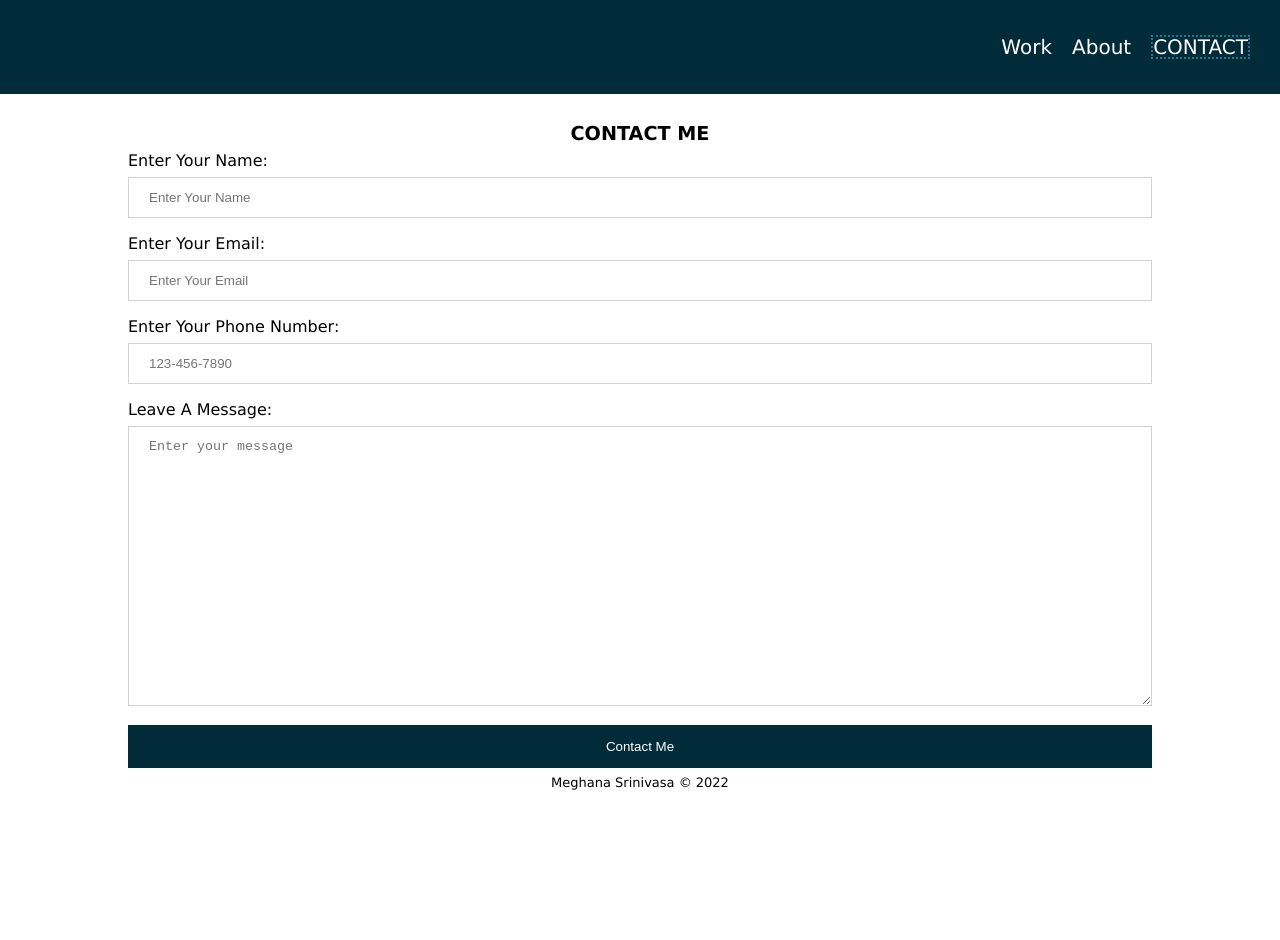
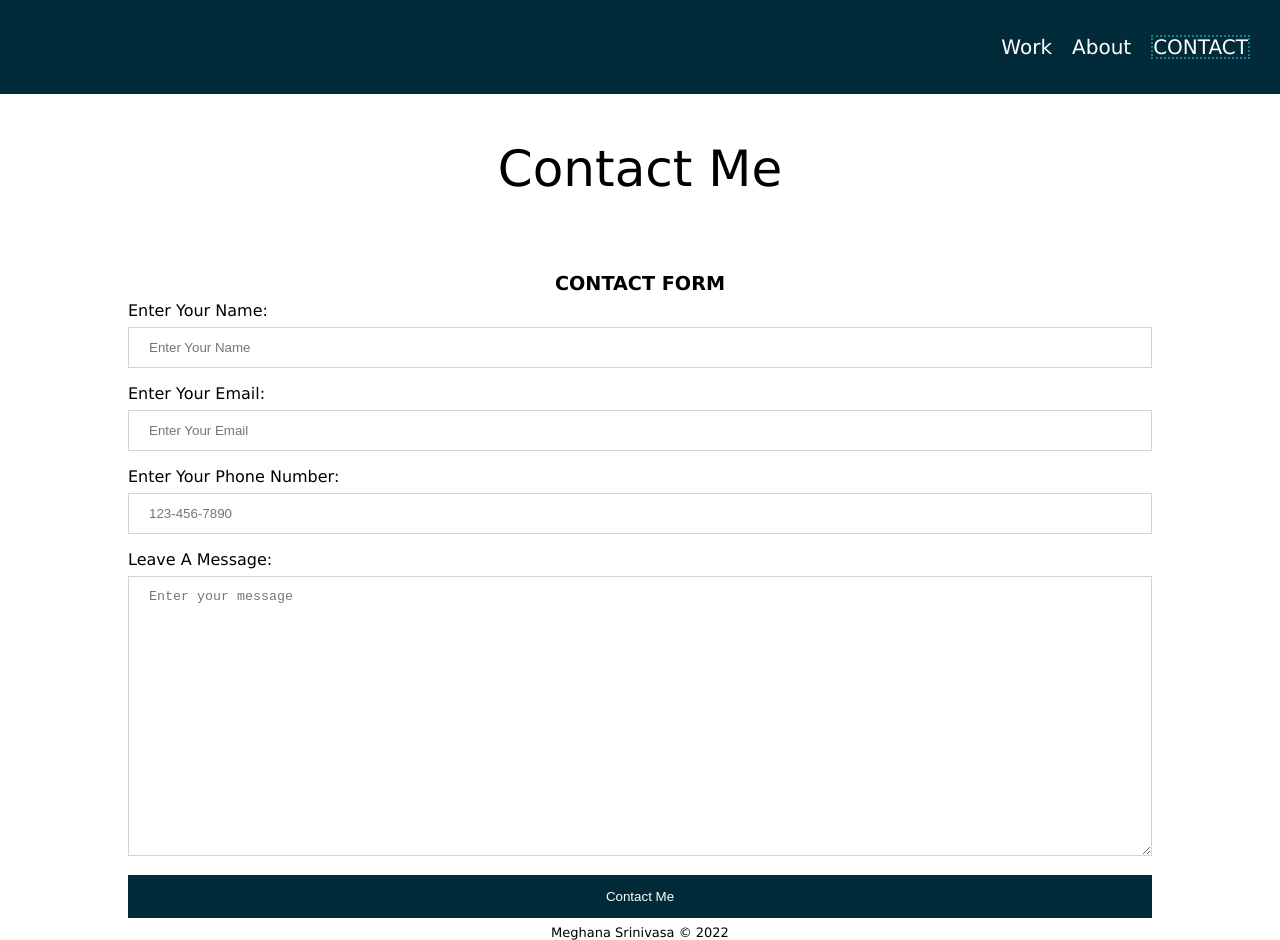
Before and after one commit to megsrini/hw8, a plain HTML site: page contact.html in a window 1280 px wide. Before the commit the page ends 800 px from the top, so only its background shows below. Drawn offline with Linux system fonts and the light colour scheme.

Commit message:
Update contact.html

```diff
--- a/contact.html
+++ b/contact.html
@@ -19,9 +19,10 @@
 		</nav>
 	</header>
 	<main id="contact_content" tabindex="-1">
+		<h1> Contact Me</h1>
 		<form id="form">
 			<fieldset>
-			  <legend>Contact Me</legend>
+			  <legend>Contact Form</legend>
 
 			  <label for="name_id">Enter Your Name: </label>
 			  <input type="text" placeholder="Enter Your Name" id = "name_id" name="name" required>
@@ -30,7 +31,7 @@
 			  <input type="email" placeholder="Enter Your Email" id = "email_id" name="email" required>
 
 			  <label for="phone_id">Enter Your Phone Number: </label>
-			  <input type="tel" name="phone" placeholder="123-456-7890" pattern="[0-9]{3}-[0-9]{3}-[0-9]{4}" required>
+			  <input type="tel" placeholder="123-456-7890" id = "phone_id" name="phone"  pattern="[0-9]{3}-?[0-9]{3}-?[0-9]{4}" required>
 
 			  <label for="msg">Leave A Message: </label>
 			  <textarea placeholder="Enter your message" id = "msg" name="mesg" required></textarea><br>
```
